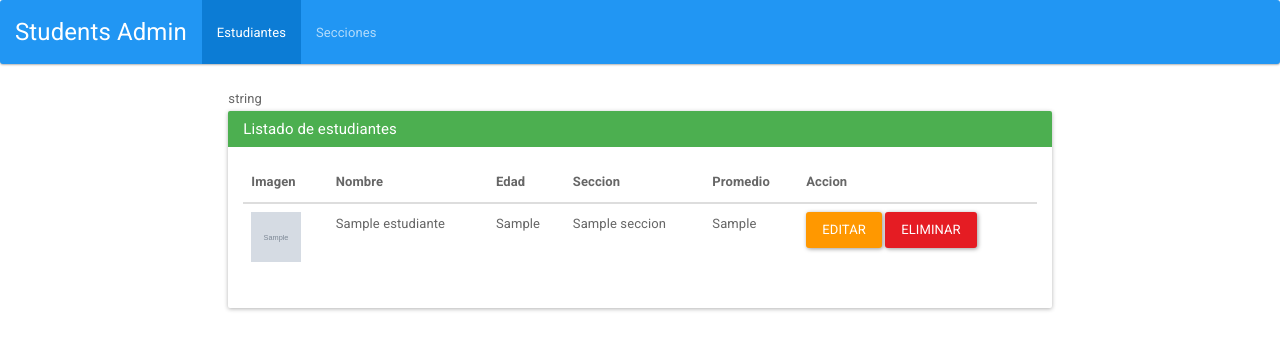
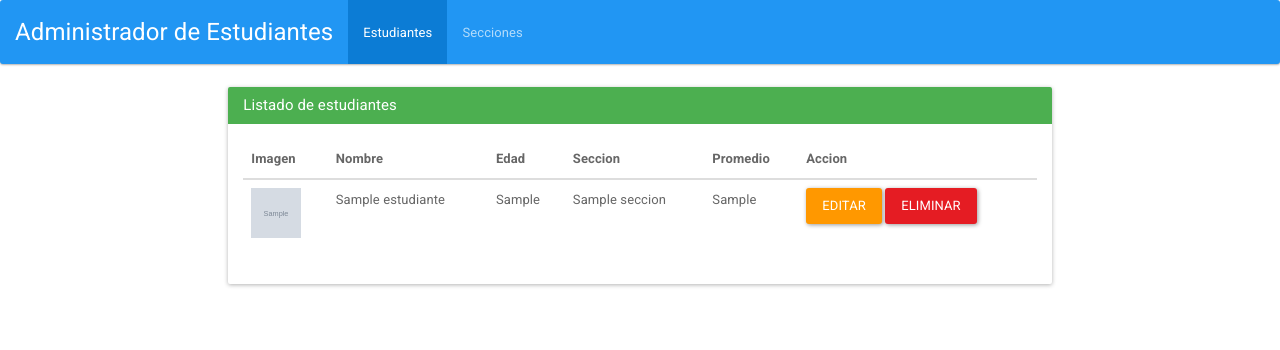
Before and after one commit to pavelquevedo/php_students_admin, a PHP site: page /students_admin/ in a window 1280 px wide. Shown: the top 350 px of the page. Run offline with PHP 8.4, Linux system fonts and the light colour scheme; tables that the repository leaves empty or names only in its code hold one stand-in row (values such as "Sample post"); grey boxes marked "Sample" are stand-in pictures.

Commit message:
Se arreglo titulo de template, se puso en espaniol

```diff
--- a/Config/Request.php
+++ b/Config/Request.php
@@ -27,7 +27,7 @@
 
 
 			}else{
-				echo "string";
+				//echo "string";
 				$this->controlador = "estudiante";
 				$this->metodo = "index";
 			}
--- a/Views/template.php
+++ b/Views/template.php
@@ -24,7 +24,7 @@
 		        <span class="icon-bar"></span>
 		        <span class="icon-bar"></span>
 		      </button>
-		      <a class="navbar-brand" href="#">Students Admin</a>
+		      <a class="navbar-brand" href="#">Administrador de Estudiantes</a>
 		    </div>
 		    <div class="collapse navbar-collapse" id="bs-example-navbar-collapse-2">
 		      <ul class="nav navbar-nav">
```
